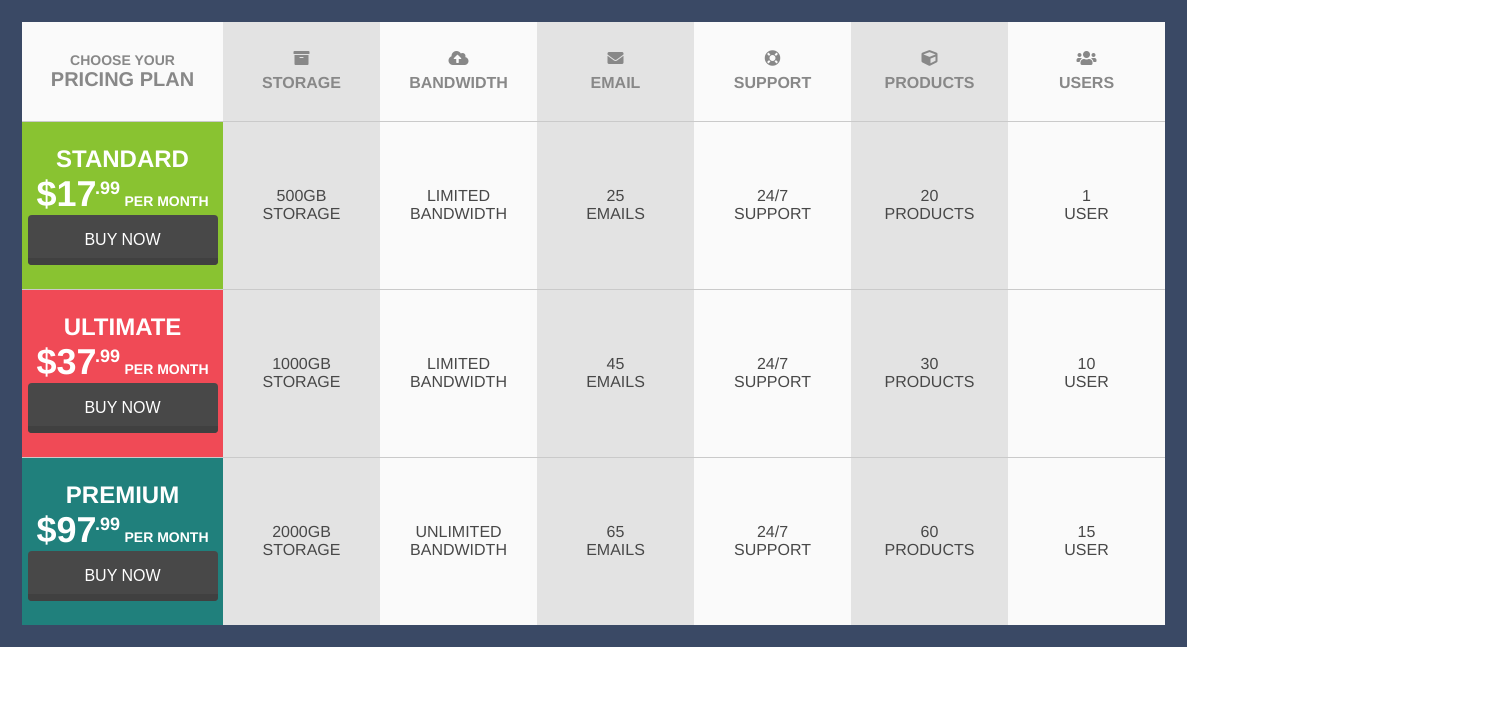
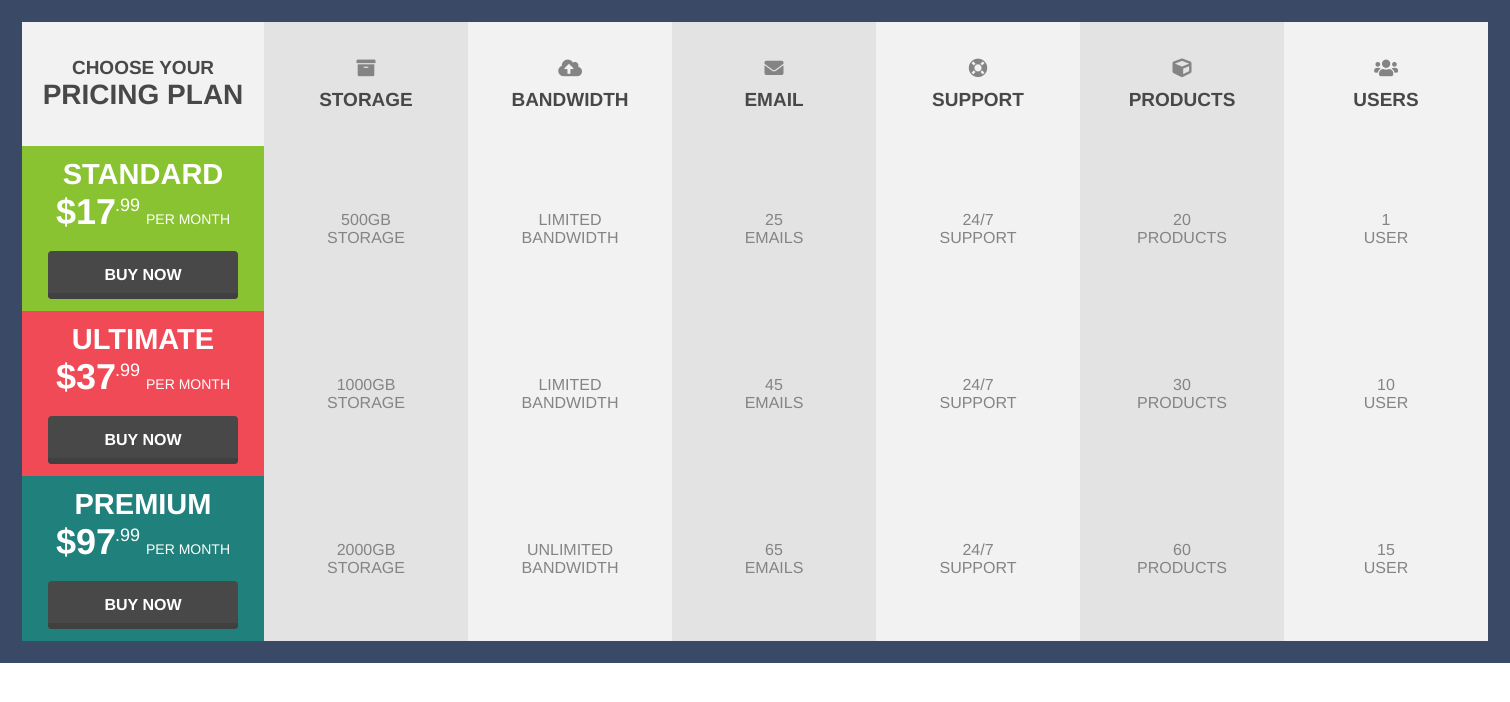
Before and after one commit to vashenko49/homework, a plain HTML site: page homework5/index2.html in a window 1280 px wide. Shown: the whole page, 1510 px wide, since content can reach past the window. Drawn offline with Linux system fonts and the light colour scheme.

Commit message:
redid HM 5 table 2

```diff
--- a/homework5/css/style.css
+++ b/homework5/css/style.css
@@ -4,7 +4,6 @@
     font-family: Arimo, sans-serif;
     text-transform: uppercase;
     text-align: center;
-    position: relative;
     font-size: 16px;
     color: #848484;
 }
--- a/homework5/css/style_2.css
+++ b/homework5/css/style_2.css
@@ -1,147 +1,140 @@
 .second-table{
     border-collapse: collapse;
     border: 22px solid #3a4965;
-    font-family: Arimo;
+    font-family: Arimo, sans-serif;
     text-transform: uppercase;
     text-align: center;
+    position: relative;
+    font-size: 16px;
+    color: #848484;
 }
 .fas{
     display: block;
-    margin-bottom: 8px;
+    color: #848484;
+    margin-bottom: 12px;
+}
+.table-column{
+    box-sizing: content-box;
+    min-width: 118px;
+    min-height: 58px;
+}
+.table-column:nth-child(odd){
+    background-color: #f2f2f2;
+}
+.table-column:nth-child(even){
+    background-color: #e3e3e3;
+}
+.table-row:first-child .table-column{
+    color: #484848;
+    font-size: 19px;
+    min-width: 202px;
+}
+.table-column-choose{
+    padding: 35px 20px;
+    font-size: 14px;
 }
 .first-row-first-column{
     display: block;
-    font-size: 20px;
+    font-size: 28px;
+}
+.table-row:nth-child(n+2) .table-column:first-child{
+    font-size: 29px;
+    color: white;
+    padding: 12px 0 12px 0;
+}
+.table-row .table-column-to-standard{
+    background-color: #89c331;
+}
+.table-row .table-column-to-ultimate{
+    background-color: #f04a56;
+}
+.table-row .table-column-to-premium{
+    background-color: #20807c;
+}
+.table-prise{
+    position: relative;
+    display: block;
+    font-size: 14px;
+    font-weight: normal;
+}
+.table-prise:before{
+    content: "";
+    display: inline-block;
+    font-size: 36px;
+    font-weight: bold;
+    margin-right: 30px;
+}
+.table-prise:after{
+    content: ".99";
+    display: inline-block;
+    position: absolute;
+    font-size: 18px;
+    top: 4px;
+    left: 93px;
+}
+.table-prise-to-standard:before{
+    content: "$17";
+}
+.table-prise-to-premium:before{
+    content: "$37";
+}
+.table-prise-to-ultimate:before{
+    content: "$97";
 }
 .table-button{
-    display: block;
-    margin: 0 auto;
     position: relative;
     font-size: 16px;
+    font-weight: bold;
     color: white;
-    text-transform: uppercase;
-    border: none;
+    display: inline-block;
+    width: 190px;
+    padding: 15px 0 15px 0;
     border-radius: 4px;
+    background-color: #484848;
+    margin-top: 18px;
+}
+.table-button:after{
+    content: "";
+    display: inline-block;
+    position: absolute;
+    bottom: 0;
+    left:0 ;
     width: 190px;
-    height: 50px;
-    outline: none;
-    background-color: #484848;
+    height: 6px;
+    border-bottom-left-radius:4px ;
+    border-bottom-right-radius: 4px ;
+    background-color: #404040;
 }
 .table-button:hover{
     background-color: #404040;
 }
-.table-button:after{
-    content: "";
-    display: inline-block;
-    width: 190px;
-    height: 7px;
-    position: absolute;
-    border-bottom-left-radius: 4px;
-    border-bottom-right-radius: 4px;
-    background-color: #404040;
-    top:43px;
-    right: 0;
-}
-.table-row{
-    border: 1px solid #cacaca;
-    position: relative;
-}
-.table-prise{
-    display: block;
-}
-.table-column:first-child{
-    width: 199px;
-}
-.table-row:first-child{
-    height: 110px;
-    color: #888888;
-}
-.table-column:nth-child(n+2){
-    width: 110px;
-}
-.table-row:nth-child(n+2) .table-column:nth-child(n+2){
-    height: 165px;
-    width: 155px;
-    color:#484848;
-}
-.table-column:nth-child(odd){
-    background-color: #fafafa;
-}
-.table-column:nth-child(even){
-    background-color: #e3e3e3;
-}
 .table-row:nth-child(2) .table-column:hover:before{
     content: "";
     display: inline-block;
-    width: 1148px;
-    height: 167px;
-    box-shadow: 0px 10px 5px #888, 0px -10px 5px #888;
+    width: 1469px;
+    height: 165px;
+    box-shadow: 0 10px 5px #888, 0 -10px 5px #888;
     position: absolute;
-    left: 21px;
-    top: 121px;
+    left: 12px;
+    top: 135px;
 }
 .table-row:nth-child(3) .table-column:hover:before{
-     content: "";
-     display: inline-block;
-     width: 1148px;
-     height: 167px;
-     box-shadow: 0px 10px 5px #888, 0px -10px 5px #888;
-     position: absolute;
-     left: 21px;
-     top: 288px;
- }
+    content: "";
+    display: inline-block;
+    width: 1469px;
+    height: 162px;
+    box-shadow: 0 10px 5px #888, 0 -10px 5px #888;
+    position: absolute;
+    left: 12px;
+    top: 300px;
+}
 .table-row:nth-child(4) .table-column:hover:before{
     content: "";
     display: inline-block;
-    width: 1148px;
-    height: 167px;
-    box-shadow: 0px -10px 5px #888;
+    width: 1469px;
+    height: 162px;
+    box-shadow: 0 -10px 5px #888;
     position: absolute;
-    left: 21px;
-    top: 455px;
+    left: 12px;
+    top: 465px;
 }
-.table-row:first-child .table-column:first-child{
-    font-size: 14px;
-}
-
-.table-prise{
-    position: relative;
-    font-size: 14px;
-}
-.table-prise:before{
-    display: inline-block;
-    font-size: 36px;
-    margin-right: 28px;
-}
-.table-prise:after{
-    position: absolute;
-    content: ".99";
-    display: inline-block;
-    font-size: 18px;
-    top: 5px;
-    left: 72px;
-}
-.table-row:nth-child(2) .table-column:first-child{
-     background-color: #89c331;
-     font-size: 24px;
-     color: white;
- }
-.table-row:nth-child(2) th:first-child .table-prise:before{
-    content: "$17";
-}
-.table-row:nth-child(3) .table-column:first-child{
-    background-color: #f04a56;
-    font-size: 24px;
-    color: white;
-}
-.table-row:nth-child(3) th:first-child .table-prise:before{
-    content: "$37";
-}
-.table-row:nth-child(4) .table-column:first-child{
-    background-color: #20807c;
-    font-size: 24px;
-    color: white;
-}
-.table-row:nth-child(4) th:first-child .table-prise:before{
-    content: "$97";
-}
--- a/homework5/index2.html
+++ b/homework5/index2.html
@@ -21,7 +21,7 @@
             <th class="table-column"><i class="fas fa-users icon-something"></i>users</th>
         </tr>
         <tr class="table-row">
-            <th class="table-column">standard<span class="table-prise">per Month</span> <button class="table-button">buy now</button></th>
+            <th class="table-column table-column-to-standard">standard<span class="table-prise table-prise-to-standard">per Month</span> <a href=""  class="table-button">buy now</a></th>
             <td class="table-column">500GB <br> Storage</td>
             <td class="table-column">limited <br>  bandwidth</td>
             <td class="table-column">25 <br>  emails</td>
@@ -30,7 +30,7 @@
             <td class="table-column">1 <br>  user</td>
         </tr>
         <tr class="table-row">
-            <th class="table-column">ultimate<span class="table-prise">per Month </span><button class="table-button">buy now</button></th>
+            <th class="table-column table-column-to-ultimate">ultimate<span class="table-prise table-prise-to-premium">per Month </span><a href="" class="table-button">buy now</a></th>
             <td class="table-column">1000GB <br> Storage</td>
             <td class="table-column">limited <br>  bandwidth</td>
             <td class="table-column">45 <br> emails</td>
@@ -39,7 +39,7 @@
             <td class="table-column">10<br>  user</td>
         </tr>
         <tr class="table-row">
-            <th class="table-column">premium<span class="table-prise">per Month</span> <button class="table-button">buy now</button></th>
+            <th class="table-column table-column-to-premium">premium<span class="table-prise table-prise-to-ultimate">per Month</span> <a href="" class="table-button">buy now</a></th>
             <td class="table-column">2000GB <br>  Storage</td>
             <td class="table-column">unlimited <br> bandwidth</td>
             <td class="table-column">65<br>  emails</td>
```
Also changed, not shown: homework5/index.html (+0 -3 lines).
